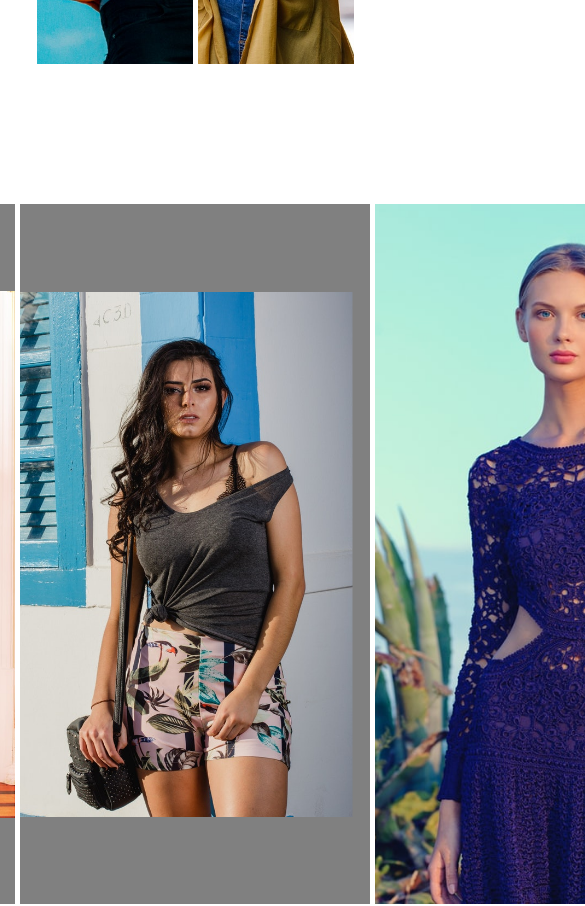
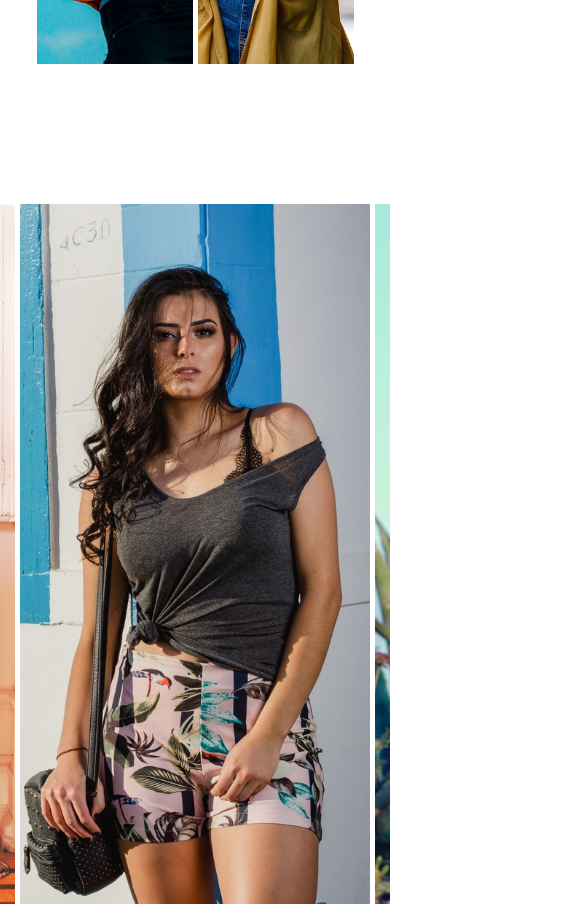
Before and after one commit to thenu-k/ecommerce-app, a React (Create React App) app in the folder views/: page / in a window 390 px wide. Shown: the part 1320-2226 px from the top of the page, 585 px wide, since content can reach past the window. Built offline with nearby package versions, Linux system fonts and the light colour scheme.

Commit message:
Removed links from featured images.

```diff
--- a/views/src/Pages/Home/Featured.css
+++ b/views/src/Pages/Home/Featured.css
@@ -1,36 +1,27 @@
 .featured.container.outer{
     width: 100%;display: flex; flex-direction: column;
     background-color: rgb(255, 255, 255);
-}
-
-.featured.container.outer h3{
-    width: 100%;
-    text-align: center;
-    font-weight: 600;
+    overflow-x: scroll;
 }
 
 /* Main */
 .featured.outer.featured_wrap{
-    width: 100%;
+    width: 100%; min-width: 800px;
     margin: 70px 0;
-}
-.featured.outer.featured_wrap ul{
     width: 100%; display: flex; justify-content: center; align-items: center; gap: 5px;
 }
-.featured.outer.featured_wrap ul li{
+.featured.outer.featured_wrap>div{
+    display: flex; justify-content: center; align-items: center;
     height: 700px; width: 30%; max-width: 500px; min-width: 350px;
+    overflow: hidden;
     background-color: gray;
 }
-.featured.outer.featured_wrap ul li, .featured.outer.featured_wrap ul li a{
-    display: flex; justify-content: center; align-items: center;
-}
-.featured.outer.featured_wrap a{
-    height: 100%; width: 100%;
-    overflow: hidden;
-}
 .featured.outer.featured_wrap img {width: 100%; height: auto;}
-.featured.outer.featured_wrap li:nth-child(2) img{transform: translateX(-5%)}
-.featured.outer.featured_wrap li:nth-child(3) img{
+.featured.outer.featured_wrap>div:nth-child(2) img{transform: translateX(-5%)}
+.featured.outer.featured_wrap>div:nth-child(3) img{
     height: 100%; width: auto;
 }
-.featured.outer.featured_wrap a:focus{outline: 2px black solid}
+
+@media all and (max-width: 800px){
+    .featured.outer.featured_wrap img{height: 100%; width: auto}
+}
--- a/views/src/Pages/Home/Featured.js
+++ b/views/src/Pages/Home/Featured.js
@@ -7,13 +7,11 @@ const Image_featured3 = require('../../Assets/featured3.jpg')
 
 const Featured = () => {
   return (
-    <section className="featured container outer" aria-label='Featured Collections Section'>
+    <section className="featured container outer center" aria-label='Featured Collections Section'>
         <div className="featured_wrap outer featured" aria-label='Feautured Collections Container'>
-            <ul>
-                <li><Link to=""><img src={Image_featured2} alt=""/></Link></li>
-                <li><Link to=""><img src={Image_featured3} alt=""/></Link></li>
-                <li><Link to=""><img src={Image_featured1} alt=""/></Link></li>
-            </ul>
+              <div><img src={Image_featured2} alt=""/></div>
+              <div><img src={Image_featured3} alt=""/></div>
+              <div><img src={Image_featured1} alt=""/></div>
         </div>
     </section>
   )
```
